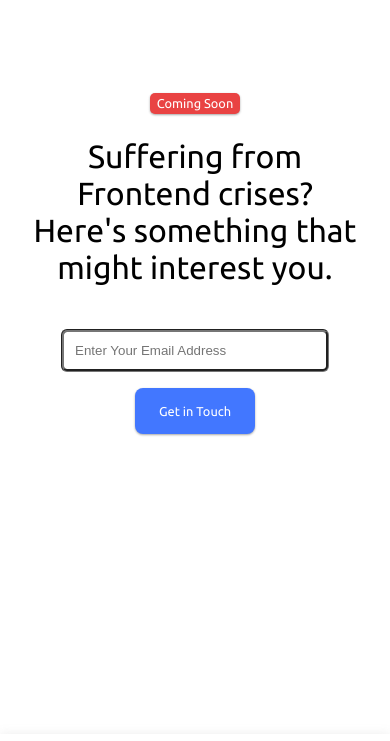
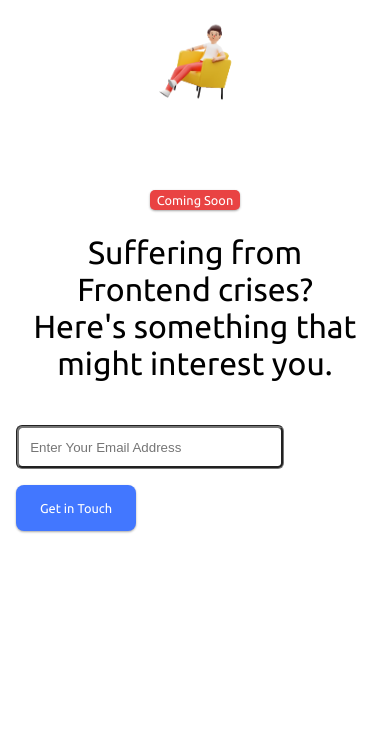
Before and after one commit to Jaspreet099/eccentrictouch.website.frontend, a plain HTML site: page index.html in a window 390 px wide. Shown: the part 86-827 px from the top of the page. Drawn offline with nearby package versions, Linux system fonts and the light colour scheme.

Commit message:
3D illustraions added

```diff
--- a/css/general.scss
+++ b/css/general.scss
@@ -382,6 +382,7 @@ body {
 
     .heading-text {
         width: 40%;
+        float: left;
     }
 
     p {
@@ -397,11 +398,25 @@ body {
     }
 }
 
+.illustration{
+    width: 45%;
+    float: right;
+    margin-left:4em;
+  }
 
 
 
 /**************** media-query *****************/
 @media (max-width: 950px) {
+
+    .illustration{
+        width: 36%;
+        margin-left: auto;
+        margin-right: auto;
+        // float: right;
+        // margin-left:4em;
+      }
+
     .menu {
 
         li,
@@ -470,5 +485,7 @@ body {
         button {
             font-size: .8rem;
         }
+
     }
+
 }
--- a/css/index.scss
+++ b/css/index.scss
@@ -2,3 +2,8 @@ body {
   margin: auto;
   max-width: 1400px;
 }
+.illustration{
+  width: 45%;
+  float: right;
+  margin-left:4em;
+}
--- a/index.html
+++ b/index.html
@@ -38,13 +38,23 @@
     </nav>
 
     <div class="section-1 container">
+
+        <img class="illustration" src="assets/humanity-07-relax-removebg-preview.png">
+
         <div class="heading-text">
             <p class="bg-red  shadow">Coming Soon</p>
             <h1 class="heading">Suffering from Frontend crises? Here's something that might interest you.</h1>
 
-        </div><input type="email" class="email" placeholder="Enter Your Email Address" required>
+        </div>
+        <div class="email_event"><input type="email" class="email" placeholder="Enter Your Email Address" required>
         <button class="primaryButton  btn shadow">Get in Touch</button>
     </div>
+
+    </div>
+
+
+
+
 
     <div id="footer">
         <div class="f_container">
```
Also changed, not shown: assets/humanity-07-relax-removebg-preview.png (added), assets/humanity-08-delete-removebg.png (added), assets/uxui-15-debugging-removebg-preview.png (added), css/general.css, css/index.css, 2 other files.
